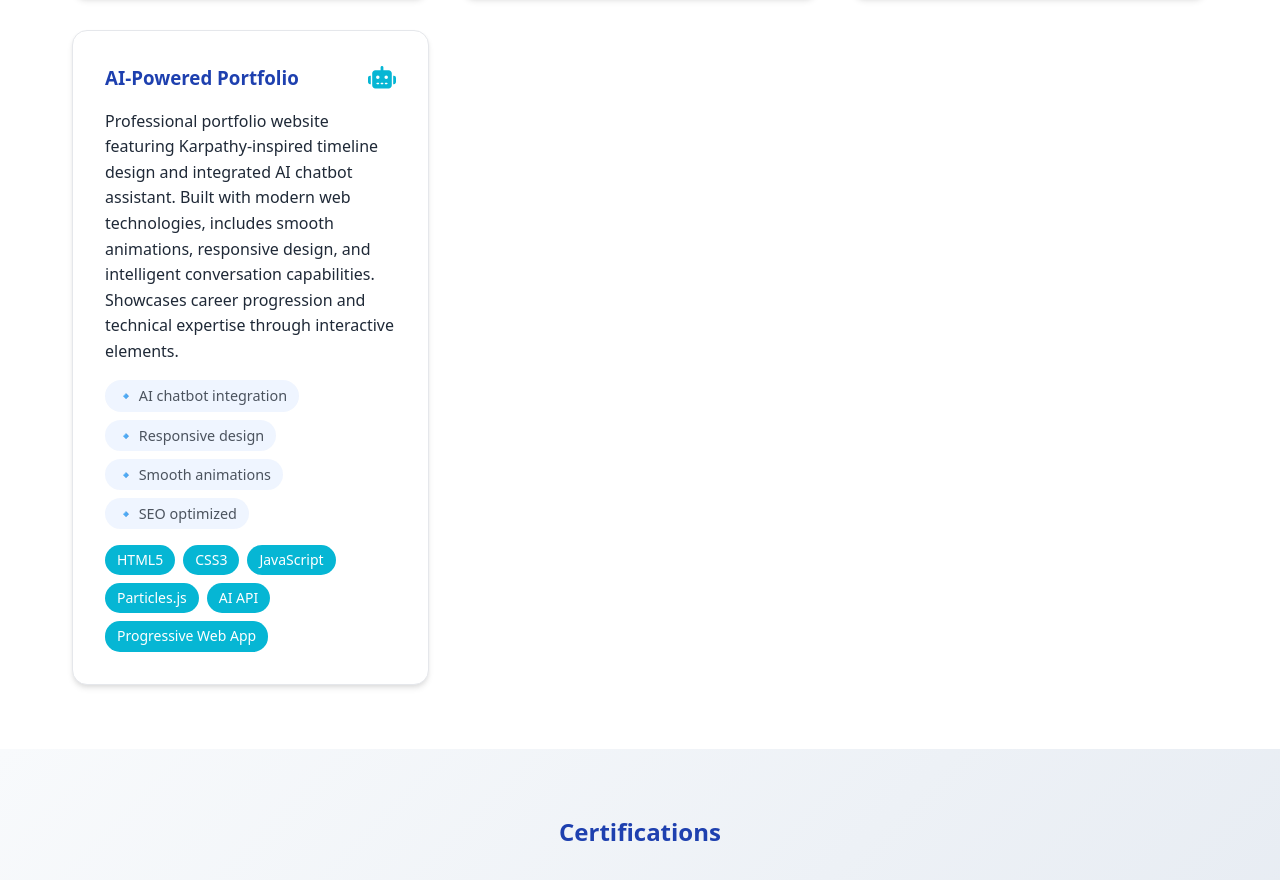
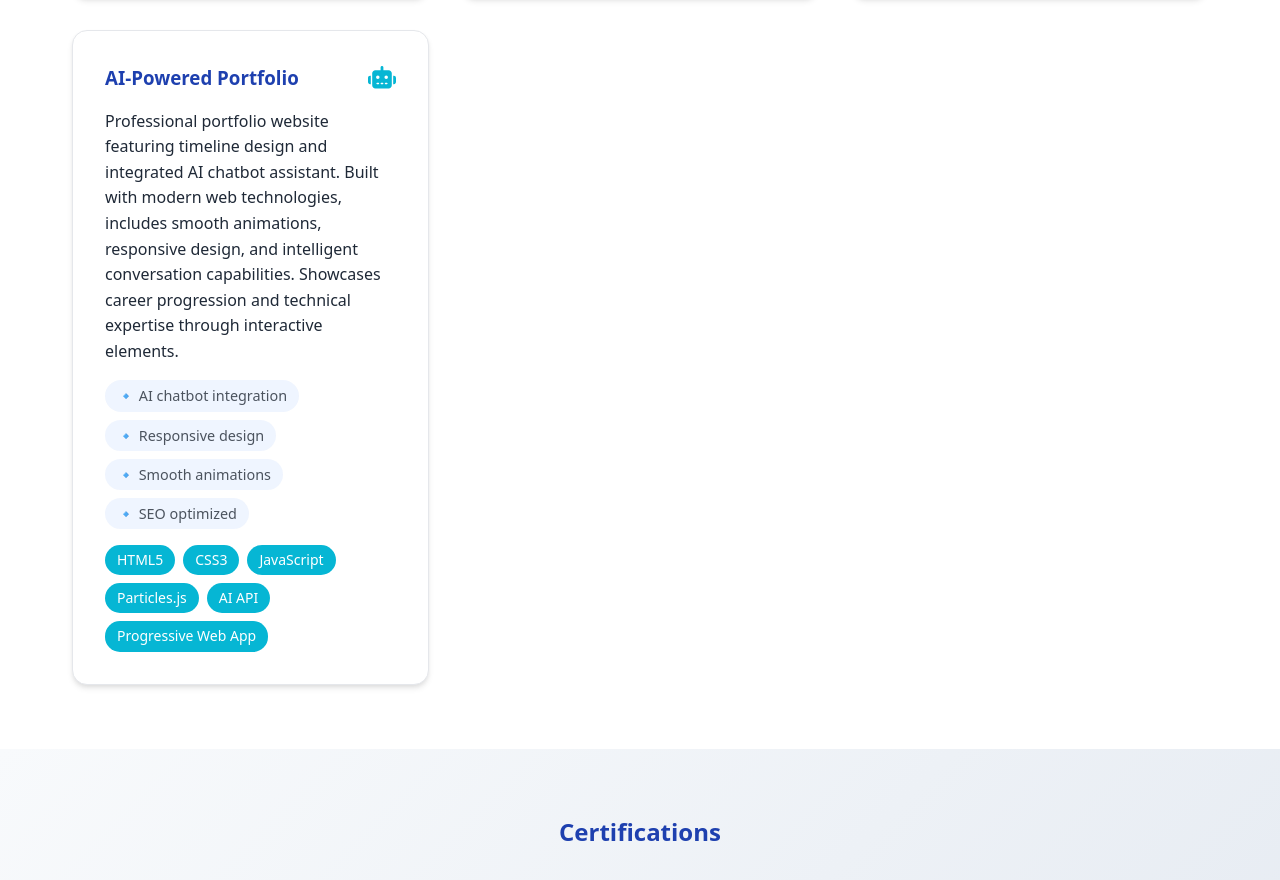
Before and after one commit to tothelast/Portfolio, a plain HTML site: page index.html in a window 1280 px wide. Shown: the part 4572-5452 px from the top of the page. Drawn offline with nearby package versions, Linux system fonts and the light colour scheme.

Commit message:
update portfolio

```diff
--- a/index.html
+++ b/index.html
@@ -361,7 +361,7 @@
                         <h3>AI-Powered Portfolio</h3>
                         <i class="fas fa-robot project-icon"></i>
                     </div>
-                    <p>Professional portfolio website featuring Karpathy-inspired timeline design and integrated AI chatbot assistant. Built with modern web technologies, includes smooth animations, responsive design, and intelligent conversation capabilities. Showcases career progression and technical expertise through interactive elements.</p>
+                    <p>Professional portfolio website featuring timeline design and integrated AI chatbot assistant. Built with modern web technologies, includes smooth animations, responsive design, and intelligent conversation capabilities. Showcases career progression and technical expertise through interactive elements.</p>
                     <div class="project-features">
                         <span>🔹 AI chatbot integration</span>
                         <span>🔹 Responsive design</span>
```
